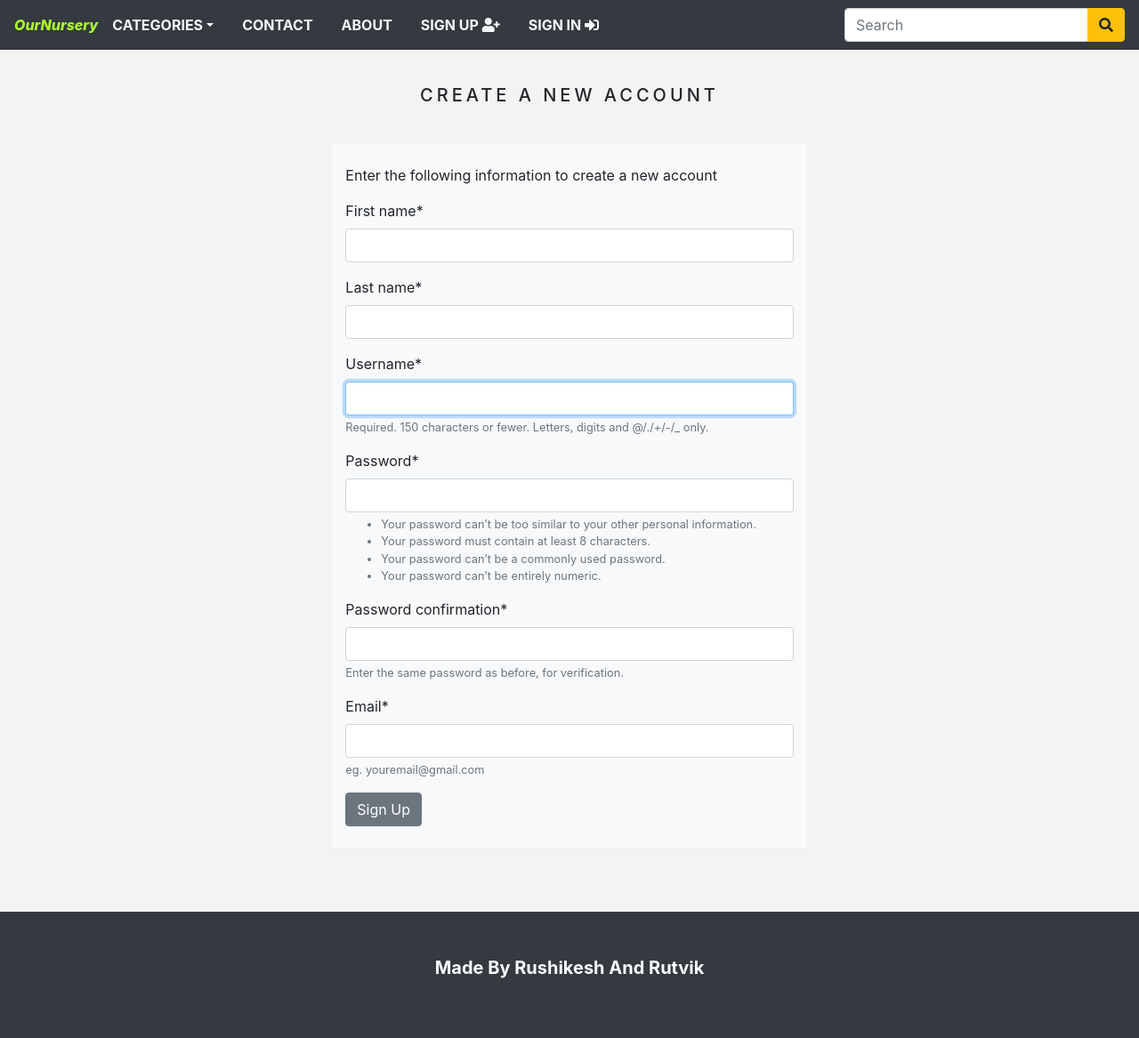
After one commit to rutvikpande/Online-Nursery-Store, a Django app: page /account/create/ in a window 1280 px wide. The commit adds this page. Shown: the whole page at 89% size. Run offline with Django 4.2, Linux system fonts and the light colour scheme; data comes from the database, SQL or seed files in the repository; both versions use the stored data as it was after the commit; parts of the project's set-up code (start-up, migrations or seed data) failed here and were passed over; some libraries are stand-ins or nearby versions.

Commit message:
Designed login,signup and user authentication service and handled database part

```diff
--- a/ons/ons/settings.py
+++ b/ons/ons/settings.py
@@ -40,6 +40,8 @@ INSTALLED_APPS = [
     'django.contrib.staticfiles',
     'store',
     'stripe',
+    'crispy_forms',
+
 ]
 
 MIDDLEWARE = [
@@ -128,6 +130,7 @@ MEDIA_ROOT=os.path.join(BASE_DIR, 'static' , 'media')
 STRIPE_PUBLISHABLE_KEY = 'pk_test_51KlSPmKO7WZhffnQSauxlMotUkKc2i3PP7P5JXmQRIh3sIolvtSYbcgoLjthKr6DhgFN6G0BRljLWAOXSVW9fEyR00tjMeAz9c'
 STRIPE_SECRET_KEY = 'sk_test_51KlSPmKO7WZhffnQpM5nVmR0CShVCPTSIh05pfETnwDaP2JLnx9Jb4aWm8FAI9Abc6q9flhzsjZas1zo9GIyto0u00cf4EuFic'
 
+CRISPY_TEMPLATE_PACK = 'bootstrap4'
 
 # Default primary key field type
 # https://docs.djangoproject.com/en/4.0/ref/settings/#default-auto-field
--- /dev/null
+++ b/ons/store/forms.py
@@ -0,0 +1,13 @@
+from django import forms
+from django.contrib.auth.forms import UserCreationForm
+from django.contrib.auth.models import User
+
+
+class SignUpForm(UserCreationForm):
+    first_name = forms.CharField(max_length=100, required=True)
+    last_name = forms.CharField(max_length=100, required=True)
+    email = forms.EmailField(max_length=250, help_text='eg. youremail@gmail.com')
+
+    class Meta:
+        model = User
+        fields = ('first_name', 'last_name', 'username', 'password1', 'password2', 'email')
--- a/ons/store/static/css/base.css
+++ b/ons/store/static/css/base.css
@@ -20,5 +20,15 @@ body {
   letter-spacing: .2em;
 }
 
+.errorlist li {
+  color: red;
+  font-weight: bold;
+}
+
+.custom_div {
+  margin-bottom: 20px !important;
+}
+
 .footer{
-      margin-bottom:0px !important;}
+    margin-bottom:0px !important;
+}
--- a/ons/store/templates/navbar.html
+++ b/ons/store/templates/navbar.html
@@ -15,6 +15,30 @@
       </li>
       <li class="nav-item"><a class="nav-link text-light text-uppercase font-weight-bold px-3" href="">Contact</a></li>
       <li class="nav-item"><a class="nav-link text-light text-uppercase font-weight-bold px-3" href="">About</a></li>
+      {% if request.user.is_authenticated and request.user.first_name %}
+        <li class="nav-item">
+          <span class="nav-link text-light text-uppercase font-weight-bold px-3">
+            Welcome, {{ request.user.first_name }} <i class="fas fa-user circle"></i>
+          </span>
+        </li>
+        <li class="nav-item">
+          <a class="nav-link text-light text-uppercase font-weight-bold px-3" href="{% url 'signout' %}">
+            Sign Out <i class="fas fa-sign-out-alt"></i>
+          </a>
+        </li>
+      {% else %}
+        <li class="nav-item">
+          <a class="nav-link text-light text-uppercase font-weight-bold px-3" href="{% url 'signup' %}">
+            Sign Up <i class="fas fa-user-plus"></i>
+          </a>
+        </li>
+        <li class="nav-item">
+          <a class="nav-link text-light text-uppercase font-weight-bold px-3" href="{% url 'signin' %}">
+            Sign In <i class="fas fa-sign-in-alt"></i>
+          </a>
+        </li>
+      {% endif %}
+
       {% if item_count > 0 %}
       <li class="nav-item">
         <a class="nav-link text-light text-uppercase font-weight-bold px-3" href="{% url 'cart_detail' %}">
--- /dev/null
+++ b/ons/store/templates/signup.html
@@ -0,0 +1,51 @@
+{% extends 'base.html' %}
+{% load static %}
+{% load crispy_forms_tags %}
+{% block title %}
+Create a New Account
+{% endblock %}
+
+{% block content %}
+
+  <div>
+    {% if not form.is_valid %}
+      <div class="mx-auto">
+        <br>
+        <h1 class="product_title text-center">
+          Create a new account
+        </h1>
+        <br>
+        <div class="col-9 col-sm-9 col-md-6 col-lg-5 mx-auto bg-light">
+          <br>
+          <p>Enter the following information to create a new account</p>
+          <form method="post">
+            {% csrf_token %}
+            <p>{{ form | crispy  }}</p>
+            <button type="submit" name="button" class="btn btn-secondary">Sign Up</button>
+          </form>
+          <br>
+        </div>
+      </div>
+    {% else %}
+      <div class="mx-auto">
+        <br>
+        <h1 class="product_title text-center">
+          Your account has been successfully created
+        </h1>
+        <br>
+        <div class="container">
+            <p>
+              Dear Customer,
+              <br>
+              <br>
+              Your account has been created and it is ready to use.
+              <br>
+              <a href="{% url 'home' %}">Continue shopping</a> and enjoy the variety of products that we have at the Online Nursery Store.
+            </p>
+        </div>
+      </div>
+
+    {% endif %}
+  </div>
+  <br>
+{% endblock %}
--- a/ons/store/urls.py
+++ b/ons/store/urls.py
@@ -10,4 +10,7 @@ urlpatterns = [
     path('cart/remove/<int:product_id>', views.cart_remove, name='cart_remove'),
     path('cart/remove_product/<int:product_id>', views.cart_remove_product, name='cart_remove_product'),
     path('thankyou/<int:order_id>', views.thanks_page, name='thanks_page'),
+    path('account/create/', views.signupView, name='signup'),
+    path('account/signin/', views.signinView, name='signin'),
+    path('account/signout/', views.signoutView, name='signout'),
 ]
--- a/ons/store/views.py
+++ b/ons/store/views.py
@@ -3,6 +3,10 @@ from .models import Category,Product,Cart,CartItem, Order, OrderItem
 from django.core.exceptions import ObjectDoesNotExist
 import stripe
 from django.conf import settings
+from django.contrib.auth.models import Group, User
+from .forms import SignUpForm
+from django.contrib.auth.forms import AuthenticationForm
+from django.contrib.auth import login, authenticate, logout
 
 def home(request, category_slug=None):
     category_page=None
@@ -165,3 +169,37 @@ def thanks_page(request, order_id):
     if order_id:
         customer_order = get_object_or_404(Order, id=order_id)
     return render(request, 'thankyou.html', {'customer_order': customer_order})
+
+def signupView(request):
+    if request.method == 'POST':
+        form = SignUpForm(request.POST)
+        if form.is_valid():
+            form.save()
+            username = form.cleaned_data.get('username')
+            signup_user = User.objects.get(username=username)
+            customer_group = Group.objects.get(name='Customer')
+            customer_group.user_set.add(signup_user)
+            login(request, signup_user)
+    else:
+        form = SignUpForm()
+    return render(request, 'signup.html', {'form': form})
+
+def signinView(request):
+    if request.method == 'POST':
+        form = AuthenticationForm(data=request.POST)
+        if form.is_valid():
+            username = request.POST['username']
+            password = request.POST['password']
+            user = authenticate(username=username, password=password)
+            if user is not None:
+                login(request, user)
+                return redirect('home')
+            else:
+                return redirect('signup')
+    else:
+        form = AuthenticationForm()
+    return render(request, 'signin.html', {'form': form})
+
+def signoutView(request):
+    logout(request)
+    return redirect('signin')
```
Also changed, not shown: ons/store/templates/signin.html (added, +43 -0 lines), ons/db.sqlite3. Lines whose indentation alone changed are shown as unchanged.
